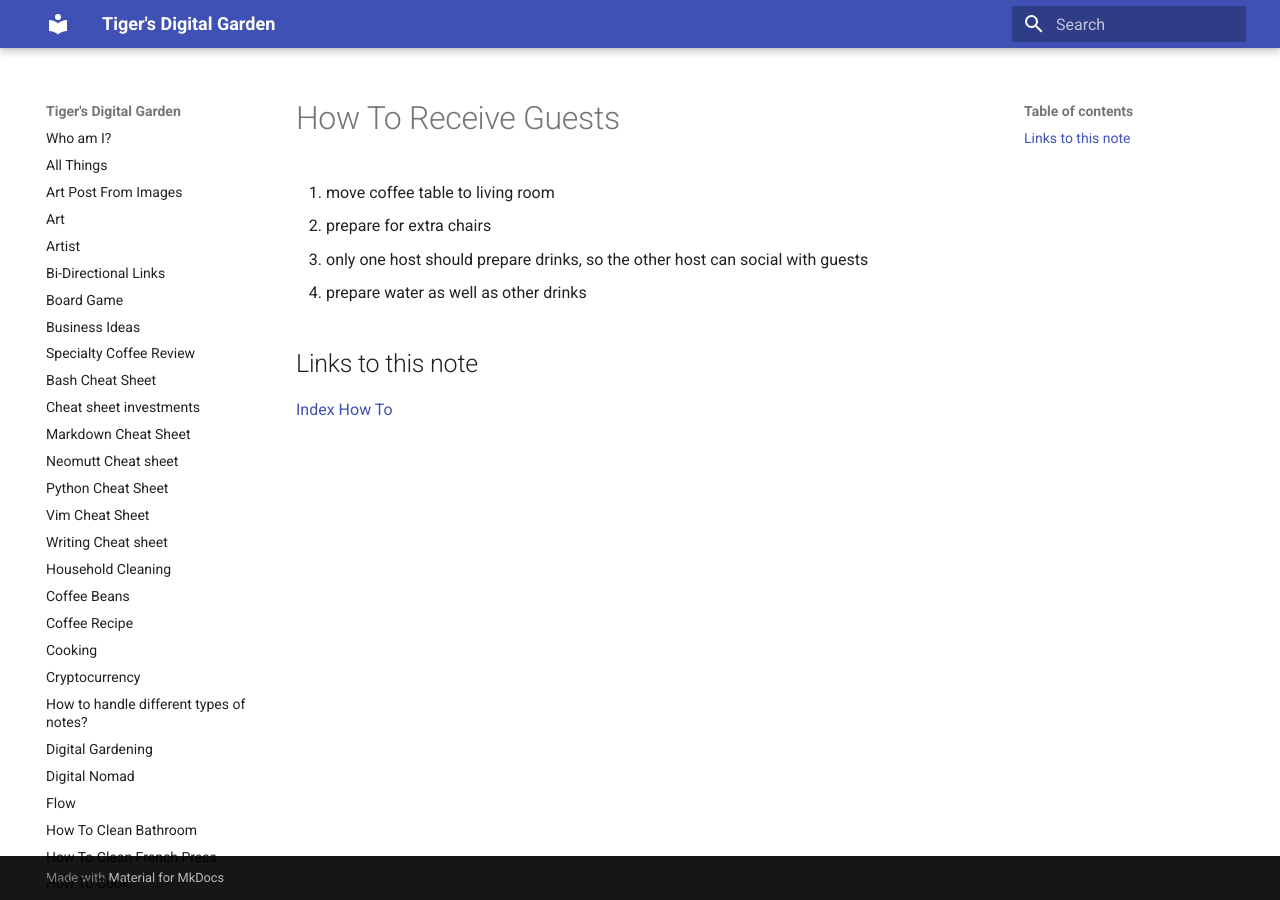
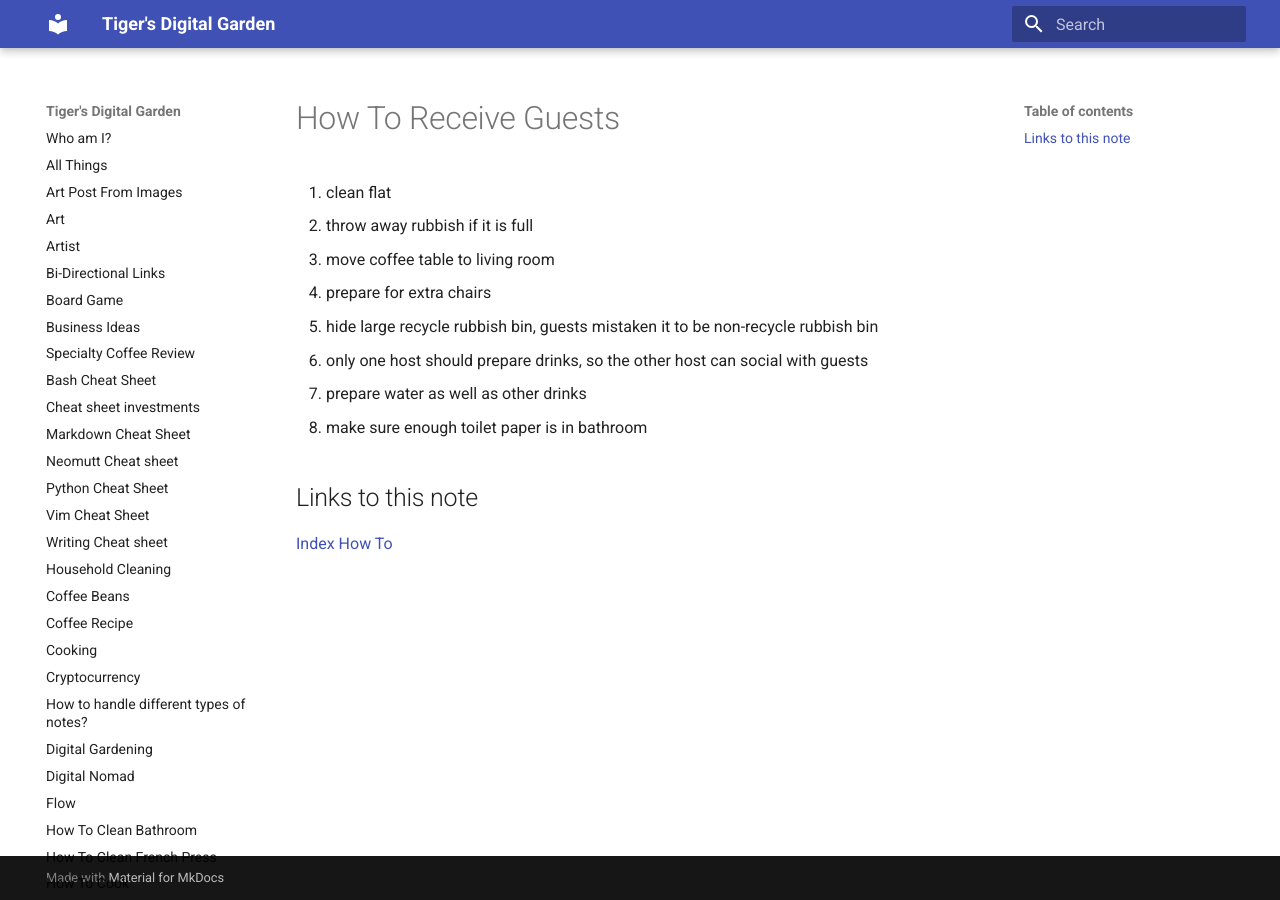
Before and after one commit to ynotstartups/notes, an MkDocs documentation site: the page built from notes/how-to-receive-guests.md, in a window 1280 px wide. Built offline with MkDocs 1.6.1 and Material for MkDocs 9.7.7, drawn with Linux system fonts in a browser that asks for light colours.

Commit message:
update receive guest

```diff
--- a/notes/how-to-receive-guests.md
+++ b/notes/how-to-receive-guests.md
@@ -1,9 +1,14 @@
 # How To Receive Guests
 
+1. clean flat
+1. throw away rubbish if it is full
 1. move coffee table to living room
 1. prepare for extra chairs
+1. hide large recycle rubbish bin, guests mistaken it to be non-recycle rubbish bin
 1. only one host should prepare drinks, so the other host can social with guests
 1. prepare water as well as other drinks
+1. make sure enough toilet paper is in bathroom
+
 ## Links to this note
 
 [Index How To](index-how-to.md)
```
